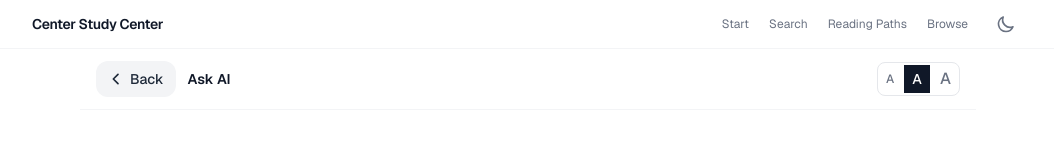
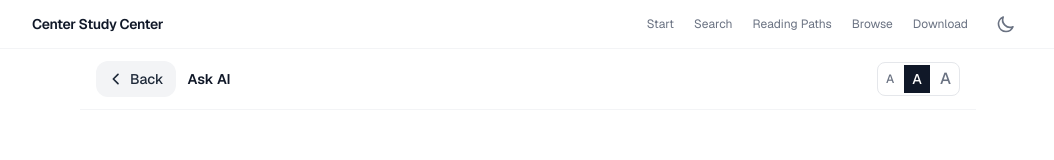
Before and after one commit to zackabaker/center-search-center, a Next.js app: page /ask in a window 1280 px wide. Shown: the top 160 px of the page, without its empty margins (112-1166 px from the left). Built offline with nearby package versions, Linux system fonts and the light colour scheme.

Commit message:
feat: add Download link to desktop nav
Co-Authored-By: Claude Sonnet 4.6 <noreply@anthropic.com>

```diff
--- a/src/components/SiteNav.tsx
+++ b/src/components/SiteNav.tsx
@@ -9,6 +9,7 @@ const NAV_LINKS = [
   { href: '/search',              label: 'Search' },
   { href: '/guide/reading-paths', label: 'Reading Paths' },
   { href: '/browse',              label: 'Browse' },
+  { href: '/download',            label: 'Download' },
 ];
 
 export default function SiteNav() {
```
